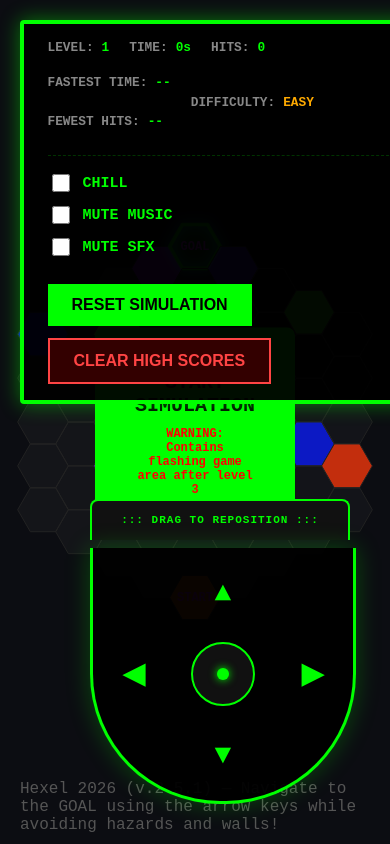
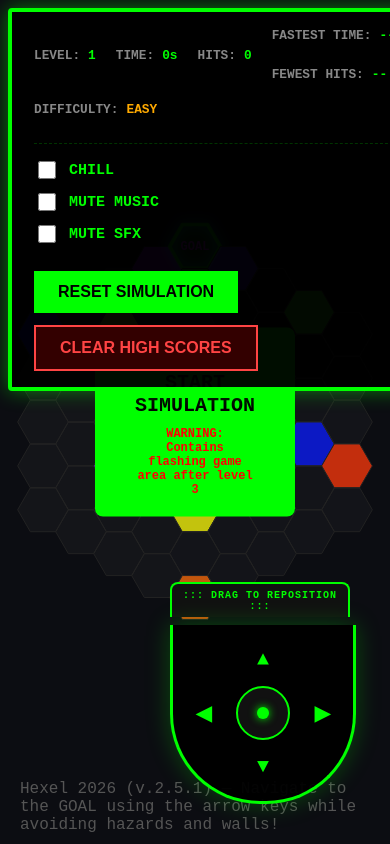
Before and after one commit to sorton9999/hex-game, a React (Vite) app: page / in a window 390 px wide. Built offline with nearby package versions, Linux system fonts and the light colour scheme.

Commit message:
Resize the touch control panel and the HUD

```diff
--- a/src/App.jsx
+++ b/src/App.jsx
@@ -122,6 +122,10 @@ export default function App() {
                 const heightBased = heightBudget / ((radius * 2 + 1) * 1.8);
                 return Math.max(18, Math.min(38, Math.min(widthBased, heightBased)));
             }, [currentRadius, viewportSize.width, viewportSize.height]);
+            const uiScale = useMemo(() => {
+                const maxScale = Math.min(viewportSize.width / 390, viewportSize.height / 800, 1.15);
+                return Math.max(0.75, maxScale);
+            }, [viewportSize.width, viewportSize.height]);
             const START_POS = { q: 0, r: currentRadius };
             const GOAL_POS = { q: 0, r: -currentRadius };
             const getGoalTransitionSide = ({ q, r }) => {
@@ -714,16 +718,16 @@ export default function App() {
             {/* The Main Center-Aligned HUD Panel */}
             <div className="ui" style={{
 				position: 'absolute',
-				top: '20px',
-				left: '5vw',
-				right: '5vw',
-				width: '90vw',
+				top: viewportSize.width < 768 ? '8px' : '20px',
+				left: viewportSize.width < 768 ? '8px' : '5vw',
+				right: viewportSize.width < 768 ? '8px' : '5vw',
+				width: viewportSize.width < 768 ? 'calc(100% - 16px)' : '90vw',
 				maxWidth: '1200px',
 				margin: '0 auto',
-				padding: '16px 24px',
+				padding: `${Math.max(10, Math.round(16 * uiScale))}px ${Math.max(12, Math.round(22 * uiScale))}px`,
 				pointerEvents: 'auto',
 				background: 'rgba(0, 0, 0, 0.95)',
-				border: '4px solid #0f0',
+				border: `${Math.max(2, Math.round(4 * uiScale))}px solid #0f0`,
 				boxShadow: '0 0 20px rgba(0, 255, 0, 0.45)',
 				zIndex: 40,
 				borderRadius: '4px'
@@ -734,7 +738,7 @@ export default function App() {
 					//flexWrap: 'wrap',
 					alignItems: 'center',
 					justifyContent: 'center',
-					gap: '16px',
+					gap: `${Math.max(10, Math.round(16 * uiScale))}px`,
 					width: '100%'
 				}}>
 					{status === "won" && (
@@ -753,10 +757,10 @@ export default function App() {
 
 					<div style={{
 						display: 'flex',
-						gap: 'clamp(20px, 3vw, 40px)',
+						gap: `${Math.max(10, Math.round(20 * uiScale))}px`,
 						flexWrap: 'wrap',
 						alignItems: 'center',
-						fontSize: 'clamp(18px, 3vw, 30px)',
+						fontSize: `${Math.max(14, Math.round(18 * uiScale))}px`,
 						color: '#0f0',
 						fontFamily: 'monospace',
 						fontWeight: 'bold'
@@ -765,7 +769,7 @@ export default function App() {
 						<div className="stat"><span style={{ color: '#888' }}>TIME:</span> <span>{timer}s</span></div>
 						<div className="stat"><span style={{ color: '#888' }}>HITS:</span> <span>{collisions}</span></div>
 
-						<div className="high-scores" style={{ display: 'flex', gap: '24px', flexWrap: 'wrap' }}>
+						<div className="high-scores" style={{ display: 'flex', gap: `${Math.max(12, Math.round(24 * uiScale))}px`, flexWrap: 'wrap' }}>
 							<div className="stat">
 								<span style={{ color: '#888' }}>FASTEST TIME:</span>
 								<span>{bestTime}{bestTime !== '--' && 's'}</span>
@@ -785,11 +789,11 @@ export default function App() {
 						flexWrap: 'wrap',
 						alignItems: 'center',
 						justifyContent: 'space-between', // Pushes the checkbox stack left and buttons right
-						gap: '20px',
+						gap: `${Math.max(12, Math.round(20 * uiScale))}px`,
 						width: '100%',
-						marginTop: '10px',
+						marginTop: `${Math.max(8, Math.round(10 * uiScale))}px`,
 						borderTop: '1px dashed rgba(0, 255, 0, 0.2)', // Subtle dividing line above controls
-						paddingTop: '15px'
+						paddingTop: `${Math.max(10, Math.round(14 * uiScale))}px`
 					}}>
 
 						{/* LEFT COLUMN: FUTURE-PROOF CHECBOX VERTICAL STACK */}
@@ -797,8 +801,8 @@ export default function App() {
 							display: 'flex',
 							flexDirection: 'column', // Stacks checkboxes neatly on top of each other
 							alignItems: 'flex-start', // Keeps them all left-aligned
-							gap: '8px', // Space between each checkbox row
-							minWidth: '180px' // Prevents layout squeezing when empty rows are added
+							gap: `${Math.max(6, Math.round(8 * uiScale))}px`, // Space between each checkbox row
+							minWidth: `${Math.max(140, Math.round(180 * uiScale))}px` // Prevents layout squeezing when empty rows are added
 						}}>
 
 
@@ -807,10 +811,10 @@ export default function App() {
 							<label style={{
 								display: 'flex',
 								alignItems: 'center',
-								gap: '10px',
+								gap: `${Math.max(8, Math.round(10 * uiScale))}px`,
 								color: isChill ? '#ff00ff' : '#0f0',
 								fontFamily: 'monospace',
-								fontSize: '15px',
+								fontSize: `${Math.max(13, Math.round(15 * uiScale))}px`,
 								fontWeight: 'bold',
 								cursor: 'pointer',
 								userSelect: 'none',
@@ -822,8 +826,8 @@ export default function App() {
 									onChange={toggleChill}
 									style={{
 										accentColor: '#0f0',
-										width: '18px',
-										height: '18px',
+										width: `${Math.max(14, Math.round(18 * uiScale))}px`,
+										height: `${Math.max(14, Math.round(18 * uiScale))}px`,
 										cursor: 'pointer'
 									}} />
 								<span>CHILL</span>
@@ -833,10 +837,10 @@ export default function App() {
 							<label style={{
 								display: 'flex',
 								alignItems: 'center',
-								gap: '10px',
+								gap: `${Math.max(8, Math.round(10 * uiScale))}px`,
 								color: isMuted ? '#444' : '#0f0',
 								fontFamily: 'monospace',
-								fontSize: '15px',
+								fontSize: `${Math.max(13, Math.round(15 * uiScale))}px`,
 								fontWeight: 'bold',
 								cursor: 'pointer',
 								userSelect: 'none',
@@ -848,8 +852,8 @@ export default function App() {
 									onChange={toggleMute}
 									style={{
 										accentColor: '#0f0',
-										width: '18px',
-										height: '18px',
+										width: `${Math.max(14, Math.round(18 * uiScale))}px`,
+										height: `${Math.max(14, Math.round(18 * uiScale))}px`,
 										cursor: 'pointer'
 									}}/>
 								<span>MUTE MUSIC</span>
@@ -860,10 +864,10 @@ export default function App() {
 							<label style={{
 								display: 'flex',
 								alignItems: 'center',
-								gap: '10px',
+								gap: `${Math.max(8, Math.round(10 * uiScale))}px`,
 								color: isSfxMuted ? '#444' : '#0f0',
 								fontFamily: 'monospace',
-								fontSize: '15px',
+								fontSize: `${Math.max(13, Math.round(15 * uiScale))}px`,
 								fontWeight: 'bold',
 								cursor: 'pointer',
 								userSelect: 'none',
@@ -874,8 +878,8 @@ export default function App() {
 									onChange={toggleSfxMute}
 									style={{
 										accentColor: '#0f0',
-										width: '18px',
-										height: '18px',
+										width: `${Math.max(14, Math.round(18 * uiScale))}px`,
+										height: `${Math.max(14, Math.round(18 * uiScale))}px`,
 										cursor: 'pointer'
 									}}
 									/>
@@ -898,26 +902,26 @@ export default function App() {
 								<button
 									onClick={() => { onReset() }}
 									style={{
-										padding: '12px 24px',
+										padding: `${Math.max(8, Math.round(12 * uiScale))}px ${Math.max(14, Math.round(24 * uiScale))}px`,
 										background: '#0f0',
 										color: '#000',
 										border: 'none',
 										fontWeight: 'bold',
 										cursor: 'pointer',
-										fontSize: '16px'
+										fontSize: `${Math.max(13, Math.round(16 * uiScale))}px`
 									}}>
 									RESET SIMULATION
 								</button>
 								<button
 									onClick={clearHighScores}
 									style={{
-										padding: '12px 24px',
+										padding: `${Math.max(8, Math.round(12 * uiScale))}px ${Math.max(14, Math.round(24 * uiScale))}px`,
 										backgroundColor: '#330000',
 										color: '#ff4444',
 										border: '2px solid #ff4444',
 										fontWeight: 'bold',
 										cursor: 'pointer',
-										fontSize: '16px'
+										fontSize: `${Math.max(13, Math.round(16 * uiScale))}px`
 									}}>
 									CLEAR HIGH SCORES
 								</button>
@@ -1081,7 +1085,7 @@ export default function App() {
                 right: '20px',
                 textAlign: 'left',
                 color: '#555',
-                fontSize: '16px',
+                fontSize: `${Math.max(12, Math.round(16 * uiScale))}px`,
                 zIndex: 25,
                 pointerEvents: 'none',
                 fontFamily: 'monospace'
@@ -1090,7 +1094,7 @@ export default function App() {
             </label>
 
             {/* Mount isolated modular structures globally available on window scope */}
-            <TouchControls dpadPos={dpadPos} isDragging={isDragging} activeDir={activeDir} handleTouchStart={handleTouchStart} handleTouchEnd={handleTouchEnd} handleDragStart={handleDragStart} handleDragMove={handleDragMove} handleDragEnd={handleDragEnd} />
+            <TouchControls viewportSize={viewportSize} dpadPos={dpadPos} isDragging={isDragging} activeDir={activeDir} handleTouchStart={handleTouchStart} handleTouchEnd={handleTouchEnd} handleDragStart={handleDragStart} handleDragMove={handleDragMove} handleDragEnd={handleDragEnd} />
 
             <SoundManager isCollision={isCollision} isVictory={isVictory}
 				isBlip={isBlip} isReset={isReset} isStartAppear={playResetOnSpawn}
--- a/src/touchControls.jsx
+++ b/src/touchControls.jsx
@@ -1,16 +1,26 @@
-// Isolate your massive draggable 90-degree arc-wheel thumb pad
-export default function TouchControls({ dpadPos, isDragging, activeDir, handleTouchStart, handleTouchEnd, handleDragStart, handleDragMove, handleDragEnd }) {
-    if (window.innerWidth >= 1024) return null; // Hide on desktops
+// The 90-degree arc-wheel thumb pad with its own component for clarity and reusability
+// This component is designed to be responsive and adapt to different screen sizes, especially for mobile devices.
+export default function TouchControls({ dpadPos, isDragging, activeDir, handleTouchStart, handleTouchEnd, handleDragStart, handleDragMove, handleDragEnd, viewportSize }) {
+    const width = viewportSize?.width ?? (typeof window !== 'undefined' ? window.innerWidth : 1024);
+    const height = viewportSize?.height ?? (typeof window !== 'undefined' ? window.innerHeight : 768);
+    const controlSize = Math.min(Math.max(180, Math.round(Math.min(width, height) * (width < 768 ? 0.30 : 0.24))), 320);
+    const handleHeight = Math.max(34, Math.round(controlSize * 0.15));
+    const centerSize = Math.max(50, Math.round(controlSize * 0.24));
+    const arcInset = Math.max(6, Math.round(controlSize * 0.025));
+    const arrowPad = Math.max(18, Math.round(controlSize * 0.10));
+    const arrowSize = Math.max(18, Math.round(controlSize * 0.11));
+
+    if (width >= 1024) return null; // Hide on desktops
 
     return (
-        <div style={{ position: 'absolute', bottom: `${dpadPos.bottom}px`, right: `${dpadPos.right}px`, width: '260px', height: '305px', display: 'flex', flexDirection: 'column', zIndex: 45, touchAction: 'none', WebkitUserSelect: 'none', userSelect: 'none' }} onContextMenu={(e) => e.preventDefault()}>
+        <div style={{ position: 'absolute', bottom: `${dpadPos.bottom}px`, right: `${dpadPos.right}px`, width: `${controlSize}px`, height: `${controlSize + handleHeight + 8}px`, display: 'flex', flexDirection: 'column', zIndex: 45, touchAction: 'none', WebkitUserSelect: 'none', userSelect: 'none' }} onContextMenu={(e) => e.preventDefault()}>
 			{/* Drage Handle Area */}
 			<div
 				onTouchStart={handleDragStart}
 				onTouchMove={handleDragMove}
 				onTouchEnd={handleDragEnd}
 				style={{
-					height: '40px',
+					height: `${handleHeight}px`,
 					marginBottom: '8px',
 					background: isDragging ? '#0f0' : '#111',
 					color: isDragging ? '#000' : '#0f0',
@@ -20,7 +30,7 @@ export default function TouchControls({ dpadPos, isDragging, activeDir, handleTo
 					display: 'flex',
 					alignItems: 'center',
 					justifyContent: 'center',
-					fontSize: '11px',
+					fontSize: `${Math.max(10, Math.round(controlSize * 0.044))}px`,
 					fontWeight: 'bold',
 					letterSpacing: '1px',
 					cursor: 'move'//,
@@ -31,12 +41,12 @@ export default function TouchControls({ dpadPos, isDragging, activeDir, handleTo
 			{/* The Arc Steering Wheel Wrapper */}
 			<div style={{
 				position: 'relative',
-				width: '260px',
-				height: '260px',
+				width: `${controlSize}px`,
+				height: `${controlSize}px`,
 				background: 'rgba(0,0,0,0.95)',
 				border: '3px solid #0f0',
 				borderTop: 'none',
-				borderRadius: '0 0 130px 130px', // Perfect semi-circle shell base
+				borderRadius: `0 0 ${controlSize / 2}px ${controlSize / 2}px`, // Perfect semi-circle shell base
 				boxShadow: '0 0 25px rgba(0, 255, 0, 0.25)',
 				overflow: 'hidden'
 			}}>
@@ -46,8 +56,8 @@ export default function TouchControls({ dpadPos, isDragging, activeDir, handleTo
 					top: '50%',
 					left: '50%',
 					transform: 'translate(-50%, -50%)',
-					width: '60px',
-					height: '60px',
+					width: `${centerSize}px`,
+					height: `${centerSize}px`,
 					background: '#111',
 					border: '2px solid #0f0',
 					borderRadius: '50%',
@@ -76,9 +86,9 @@ export default function TouchControls({ dpadPos, isDragging, activeDir, handleTo
 						cursor: 'pointer',
 						display: 'flex',
 						justifyContent: 'center',
-						paddingTop: '25px',
+						paddingTop: `${arrowPad}px`,
 						color: activeDir === 'ArrowUp' ? '#000' : '#0f0',
-						fontSize: '28px',
+						fontSize: `${arrowSize}px`,
 						fontWeight: 'bold',
 						zIndex: 46
 					}}>
@@ -102,9 +112,9 @@ export default function TouchControls({ dpadPos, isDragging, activeDir, handleTo
 						display: 'flex',
 						alignItems: 'center',
 						justifyContent: 'flex-end',
-						paddingRight: '25px',
+						paddingRight: `${arrowPad}px`,
 						color: activeDir === 'ArrowRight' ? '#000' : '#0f0',
-						fontSize: '28px',
+						fontSize: `${arrowSize}px`,
 						fontWeight: 'bold',
 						zIndex: 46
 					}}>
@@ -128,9 +138,9 @@ export default function TouchControls({ dpadPos, isDragging, activeDir, handleTo
 						display: 'flex',
 						justifyContent: 'center',
 						alignItems: 'flex-end',
-						paddingBottom: '25px',
+						paddingBottom: `${arrowPad}px`,
 						color: activeDir === 'ArrowDown' ? '#000' : '#0f0',
-						fontSize: '28px',
+						fontSize: `${arrowSize}px`,
 						fontWeight: 'bold',
 						zIndex: 46
 					}}>
@@ -153,9 +163,9 @@ export default function TouchControls({ dpadPos, isDragging, activeDir, handleTo
 						cursor: 'pointer',
 						display: 'flex',
 						alignItems: 'center',
-						paddingLeft: '25px',
+						paddingLeft: `${arrowPad}px`,
 						color: activeDir === 'ArrowLeft' ? '#000' : '#0f0',
-						fontSize: '28px',
+						fontSize: `${arrowSize}px`,
 						fontWeight: 'bold',
 						zIndex: 46
 					}}>
```
